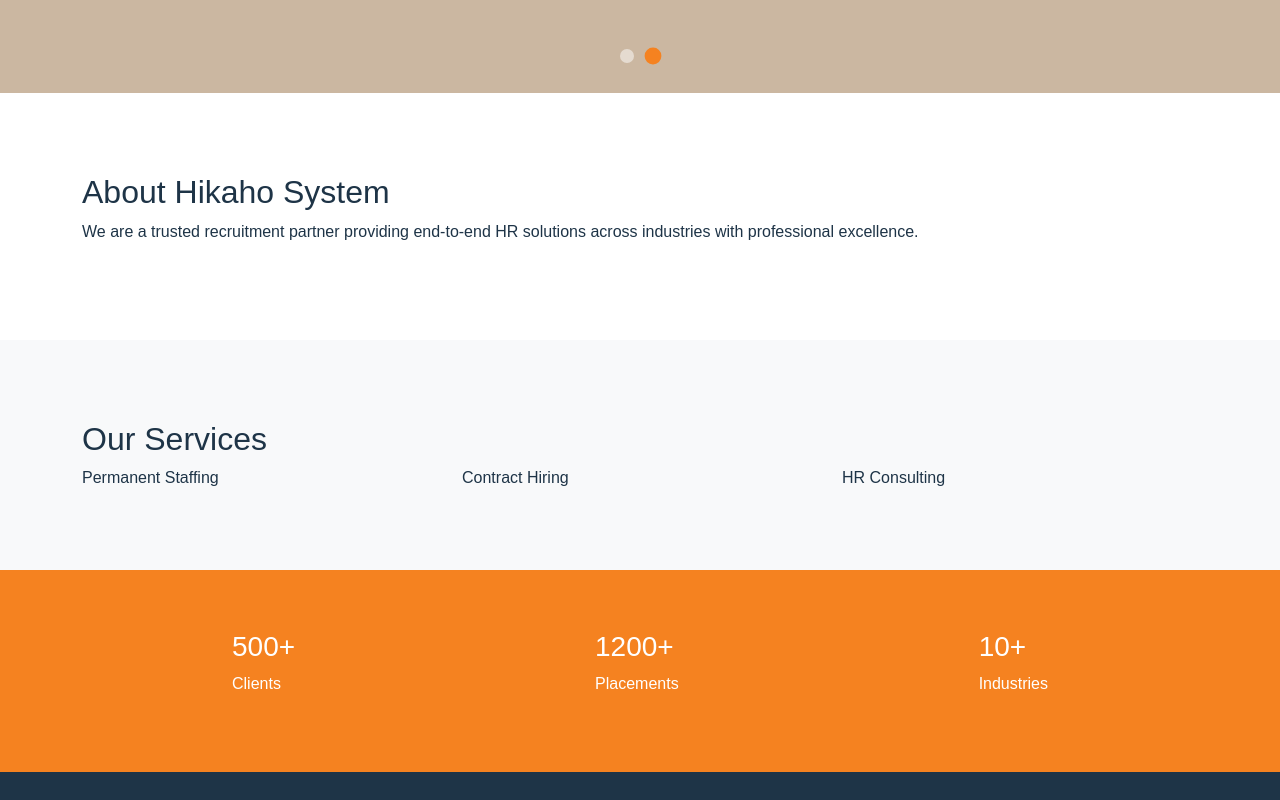
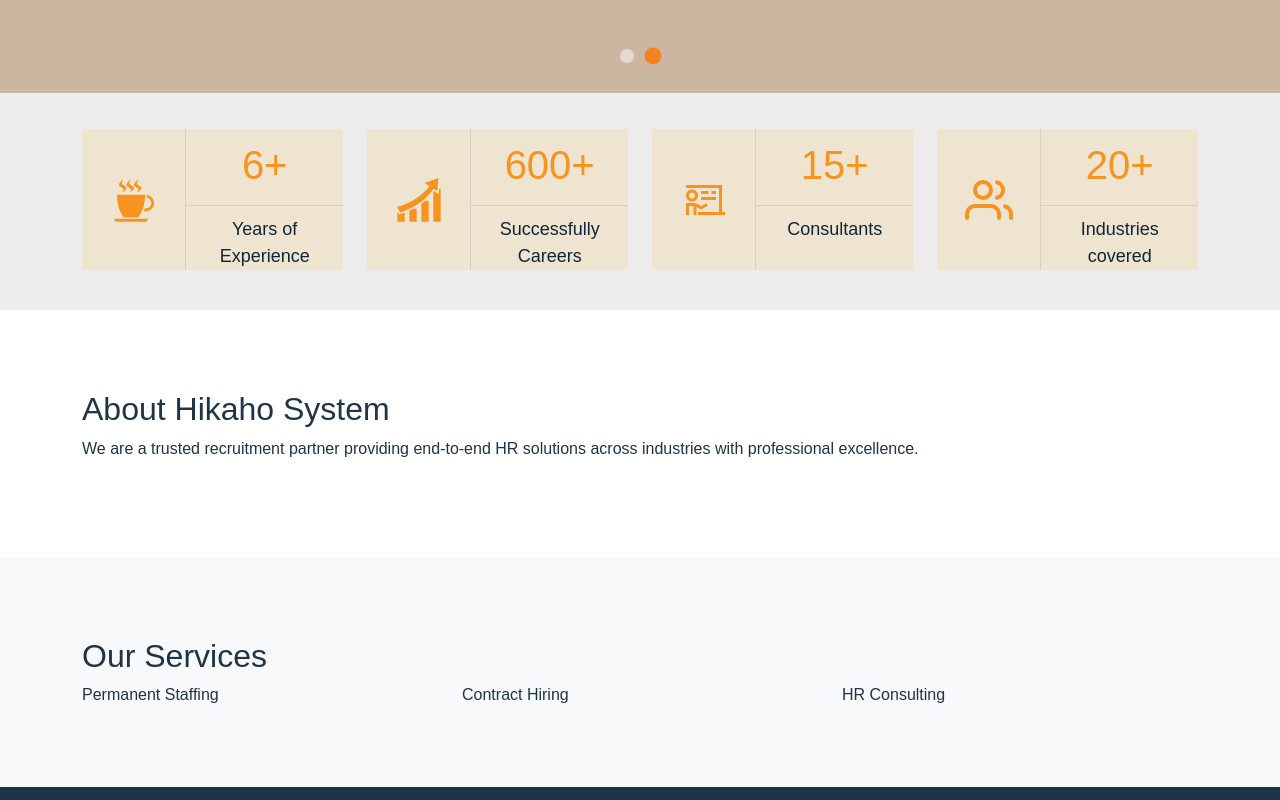
Before and after one commit to arunkashyap230/Hikaho-System, a React (Vite) app: page / in a window 1280 px wide. Shown: the part 560-1360 px from the top of the page. Built offline with nearby package versions, Linux system fonts and the light colour scheme.

Commit message:
stats add

```diff
--- a/src/components/sections/StatsSection.jsx
+++ b/src/components/sections/StatsSection.jsx
@@ -1,18 +1,59 @@
+import { GiCoffeeCup, GiProgression } from "react-icons/gi";
+import { LiaChalkboardTeacherSolid } from "react-icons/lia";
+import { FiUsers } from "react-icons/fi";
+
+const statsData = [
+  {
+    value: "6+",
+    label: "Years of Experience",
+    icon: GiCoffeeCup,
+  },
+  {
+    value: "600+",
+    label: "Successfully Careers",
+    icon: GiProgression,
+  },
+  {
+    value: "15+",
+    label: "Consultants",
+    icon: LiaChalkboardTeacherSolid,
+  },
+  {
+    value: "20+",
+    label: "Industries covered",
+    icon: FiUsers,
+  },
+];
+
 export default function StatsSection() {
   return (
-    <section className="stats">
-      <div className="container d-flex justify-content-around">
-        <div>
-          <h3>500+</h3>
-          <p>Clients</p>
-        </div>
-        <div>
-          <h3>1200+</h3>
-          <p>Placements</p>
-        </div>
-        <div>
-          <h3>10+</h3>
-          <p>Industries</p>
+    // <section className="stats">
+    //   <div className="container d-flex justify-content-around">
+    //     <div>
+    //       <h3>500+</h3>
+    //       <p>Clients</p>
+    //     </div>
+    //     <div>
+    //       <h3>1200+</h3>
+    //       <p>Placements</p>
+    //     </div>
+    //     <div>
+    //       <h3>10+</h3>
+    //       <p>Industries</p>
+    <section className="stats-showcase">
+      <div className="container">
+        <div className="stats-grid">
+          {statsData.map(({ value, label, icon: Icon }) => (
+            <article className="stats-card" key={label}>
+              <div className="stats-icon-box">
+                <Icon className="stats-icon" aria-hidden="true" />
+              </div>
+              <div className="stats-content-box">
+                <h3>{value}</h3>
+                <p>{label}</p>
+              </div>
+            </article>
+          ))}
         </div>
       </div>
     </section>
--- a/src/pages/Home.jsx
+++ b/src/pages/Home.jsx
@@ -12,9 +12,10 @@
       {/* <Topbar /> */}
       <Navbar />
       <Hero />
+      <StatsSection />
       <AboutSection />
       <ServicesSection />
-      <StatsSection />
+
       <Footer />
     </>
   );
--- a/src/styles/global.css
+++ b/src/styles/global.css
@@ -158,10 +158,57 @@
   padding: 80px 0;
 }
 
-.stats {
-  background: #f58220;
-  color: white;
-  padding: 60px 0;
+.stats-showcase {
+  background: #ececec;
+  padding: 36px 0 40px;
+}
+.stats-grid {
+  display: grid;
+  grid-template-columns: repeat(4, 1fr);
+  gap: 24px;
+}
+
+.stats-card {
+  display: flex;
+  background: #efe4cf;
+  min-height: 120px;
+}
+
+.stats-icon-box {
+  width: 40%;
+  display: flex;
+  justify-content: center;
+  align-items: center;
+  border-right: 1px solid rgba(30, 52, 71, 0.1);
+}
+
+.stats-icon {
+  font-size: 48px;
+  color: #f7931e;
+}
+
+.stats-content-box {
+  width: 60%;
+  display: flex;
+  flex-direction: column;
+}
+
+.stats-content-box h3 {
+  color: #f7931e;
+  font-size: 40px;
+  line-height: 1;
+  text-align: center;
+  margin: 16px 0 10px;
+  padding-bottom: 20px;
+  border-bottom: 1px solid rgba(30, 52, 71, 0.12);
+}
+
+.stats-content-box p {
+  margin: 0;
+  padding: 0 10px;
+  color: #11253a;
+  font-size: 18px; /* Clamp hata diya */
+  text-align: center;
 }
 
 .footer {
--- a/src/styles/responsive.css
+++ b/src/styles/responsive.css
@@ -1,3 +1,11 @@
+/* ================= 1200px ================= */
+@media (max-width: 1200px) {
+  .stats-grid {
+    grid-template-columns: repeat(2, 1fr);
+  }
+}
+
+/* ================= 992px ================= */
 @media (max-width: 992px) {
   .hero-inner {
     flex-direction: column;
@@ -20,6 +28,7 @@
   }
 }
 
+/* ================= 768px ================= */
 @media (max-width: 768px) {
   .hero {
     padding: 70px 20px 90px;
@@ -32,4 +41,31 @@
   .hero p {
     font-size: 16px;
   }
+
+  .stats-showcase {
+    padding: 30px 0 35px;
+  }
+
+  .stats-grid {
+    grid-template-columns: 1fr;
+  }
+
+  .stats-card {
+    min-height: 120px; /* 150 thoda zyada lagta hai */
+  }
+
+  .stats-icon {
+    font-size: 40px;
+  }
+
+  .stats-content-box h3 {
+    font-size: 32px;
+    margin: 12px 0 8px;
+    padding-bottom: 8px;
+  }
+
+  .stats-content-box p {
+    font-size: 16px;
+    padding: 0 10px;
+  }
 }
```
